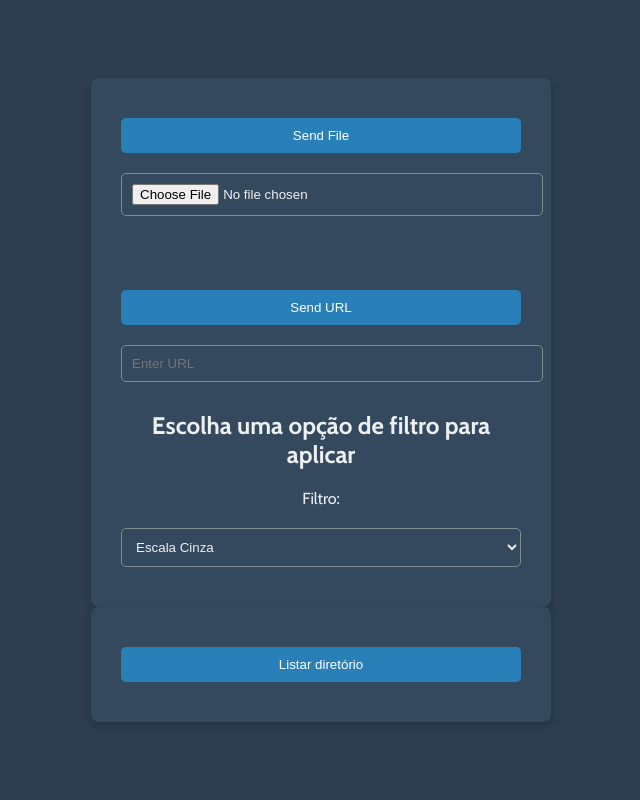
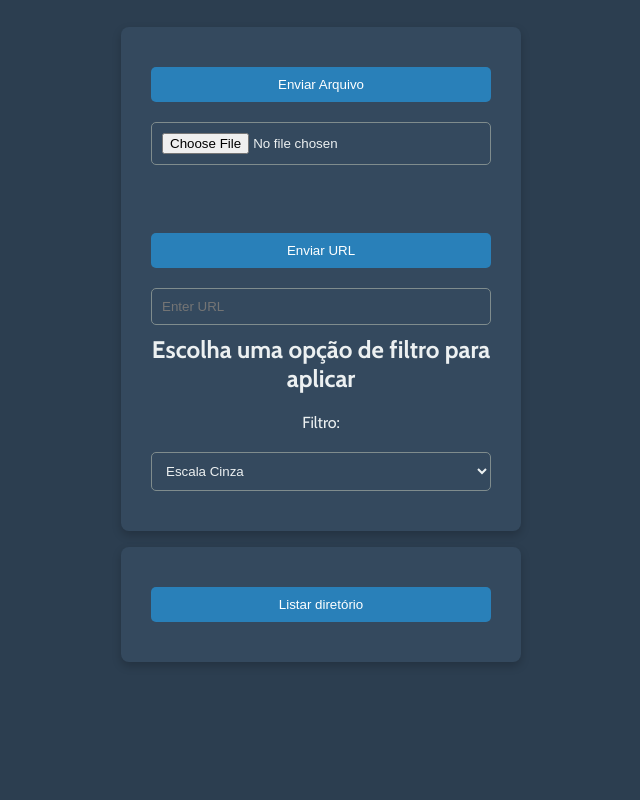
Before and after one commit to SoaresDavidson/LABTrabalhoFinal, a Flask app: page / in a window 1280 px wide. Shown: the whole page, without its empty margins (319-959 px from the left). Run offline with Flask 3, Linux system fonts and the light colour scheme.

Commit message:
não sei oq fazer

```diff
--- a/static/styles.css
+++ b/static/styles.css
@@ -1,4 +1,10 @@
 @import url('https://fonts.googleapis.com/css2?family=Cabin:ital,wght@0,400..700;1,400..700&display=swap');
+
+* {
+    box-sizing: border-box;
+    margin: 0;
+    padding: 0;
+}
 
 body {
     height: 100vh;
@@ -10,6 +16,7 @@
     font-family: "Cabin", sans-serif;
     font-weight: 400;
     color: #ecf0f1;
+    gap: 1rem;
     margin: 0;
 }
 
@@ -85,7 +92,7 @@
 }
 img {
     max-width: 100%;  /* A largura máxima será 100% do seu contêiner */
-    max-height: 500px; /* A altura máxima será 500px */
+    max-height: 300px; /* A altura máxima será 500px */
     width: auto;
     height: auto;
     margin: 0 auto;
@@ -137,3 +144,10 @@
     max-width: 100px;
     max-height: 100px;
 }
+
+.container {
+    display: flex;
+    flex-direction: column;
+    padding: 3rem;
+    border-radius: 5px;
+}
--- a/templates/index.html
+++ b/templates/index.html
@@ -7,12 +7,12 @@
 
     {% endif %}
     <form action ="/" method="post" enctype="multipart/form-data">
-        <button type="submit" name="submit_type" value="file">Send File</button>
+        <button type="submit" name="submit_type" value="file">Enviar Arquivo</button>
         <input type="file" id="fileInput" name="imagem">
         <p id="fileName"></p>
         <br>
         <br>
-        <button type="submit" name="submit_type" value="url">Send URL</button>
+        <button type="submit" name="submit_type" value="url">Enviar URL</button>
         <input type="text" id="url" name="link" placeholder="Enter URL">
         <h2>Escolha uma opção de filtro para aplicar</h2>
         <label for="opcao">Filtro:</label>
@@ -28,7 +28,7 @@
     <form action="/listar" method="get">
         <button type="Submit" name="listar">Listar diretório</button>
     </form>
-    {{placeholder|safe}}
+   <div class="container">{{ placeholder|safe }}</div>
 
 
 {% endblock %}
```
Also changed, not shown: static/uploads/4d1ad2f2-2da4-4b19-982f-c5cda1d479d6/Captura_de_tela_2024-08-21_230835.png (added), static/uploads/4d1ad2f2-2da4-4b19-982f-c5cda1d479d6/Captura_de_tela_2024-10-04_120106.png (added), static/uploads/8e20ede4-2f35-4b3c-8838-66525cb61c3a/Captura_de_tela_2024-08-15_161324.png (added), static/uploads/8e20ede4-2f35-4b3c-8838-66525cb61c3a/Captura_de_tela_2024-08-18_202109.png (added), static/uploads/8e20ede4-2f35-4b3c-8838-66525cb61c3a/Captura_de_tela_2024-08-21_222154.png (added), static/uploads/8e20ede4-2f35-4b3c-8838-66525cb61c3a/Captura_de_tela_2024-08-21_230835.png (added), static/uploads/8e20ede4-2f35-4b3c-8838-66525cb61c3a/Captura_de_tela_2024-09-10_115141.png (added), static/uploads/deb95663-c851-455a-a6e1-52f6fa4ede52/IMG-20250118-WA0003.jpg (added), static/uploads/deb95663-c851-455a-a6e1-52f6fa4ede52/images_17.jpeg (added).
